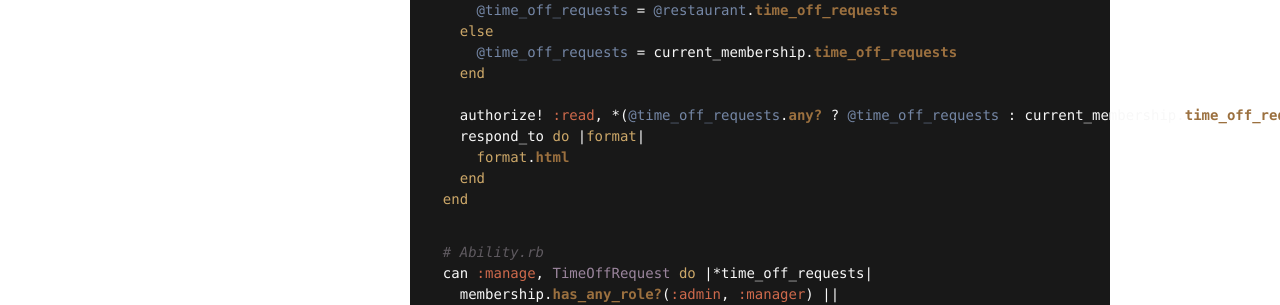
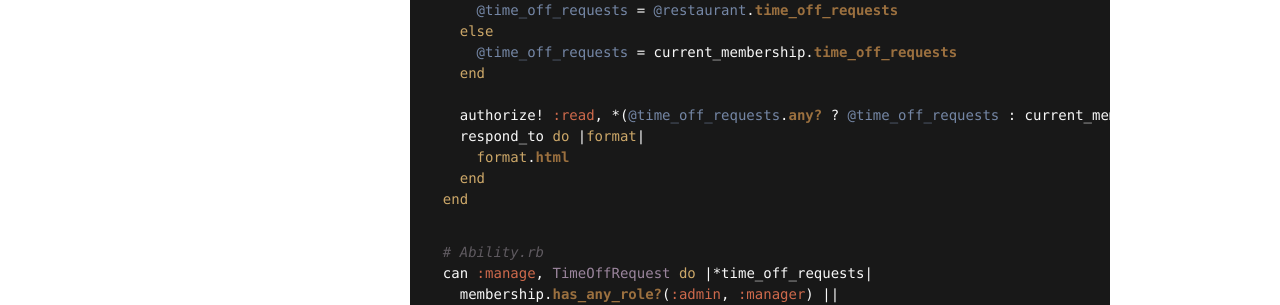
Before and after one commit to zacstewart/zacstewart.github.io, a Jekyll site: the page built from _posts/2012-01-08-defining-abilities-for-collections-of-records-using-cancan.md, in a window 1280 px wide. Shown: the part 1760-2065 px from the top of the page. Built offline with Jekyll 4.4.1, drawn with Linux system fonts in a browser that asks for light colours; some web fonts are replaced; comment, search, counter and statistics services are not loaded.

Commit message:
Scroll pre tags with long lines

```diff
--- a/css/layout.css
+++ b/css/layout.css
@@ -35,13 +35,18 @@
 }
 
 /* line 38, ../sass/layout.scss */
+pre {
+  overflow-x: scroll;
+}
+
+/* line 42, ../sass/layout.scss */
 pre code {
   background: none;
   border-radius: 0;
   padding: 0;
 }
 
-/* line 44, ../sass/layout.scss */
+/* line 48, ../sass/layout.scss */
 #logo {
   font-family: "Helvetica Neue", Helvetica, Arial, sans-serif;
   font-size: 28px;
@@ -50,7 +55,7 @@
   text-align: center;
 }
 
-/* line 52, ../sass/layout.scss */
+/* line 56, ../sass/layout.scss */
 #avatar {
   border-radius: 50%;
   box-shadow: 0 0 1px 1px #333;
--- a/sass/layout.scss
+++ b/sass/layout.scss
@@ -33,6 +33,10 @@
   border-radius: 4px;
   padding-left: 4px;
   padding-right: 4px;
+}
+
+pre {
+  overflow-x: scroll;
 }
 
 pre code {
```
